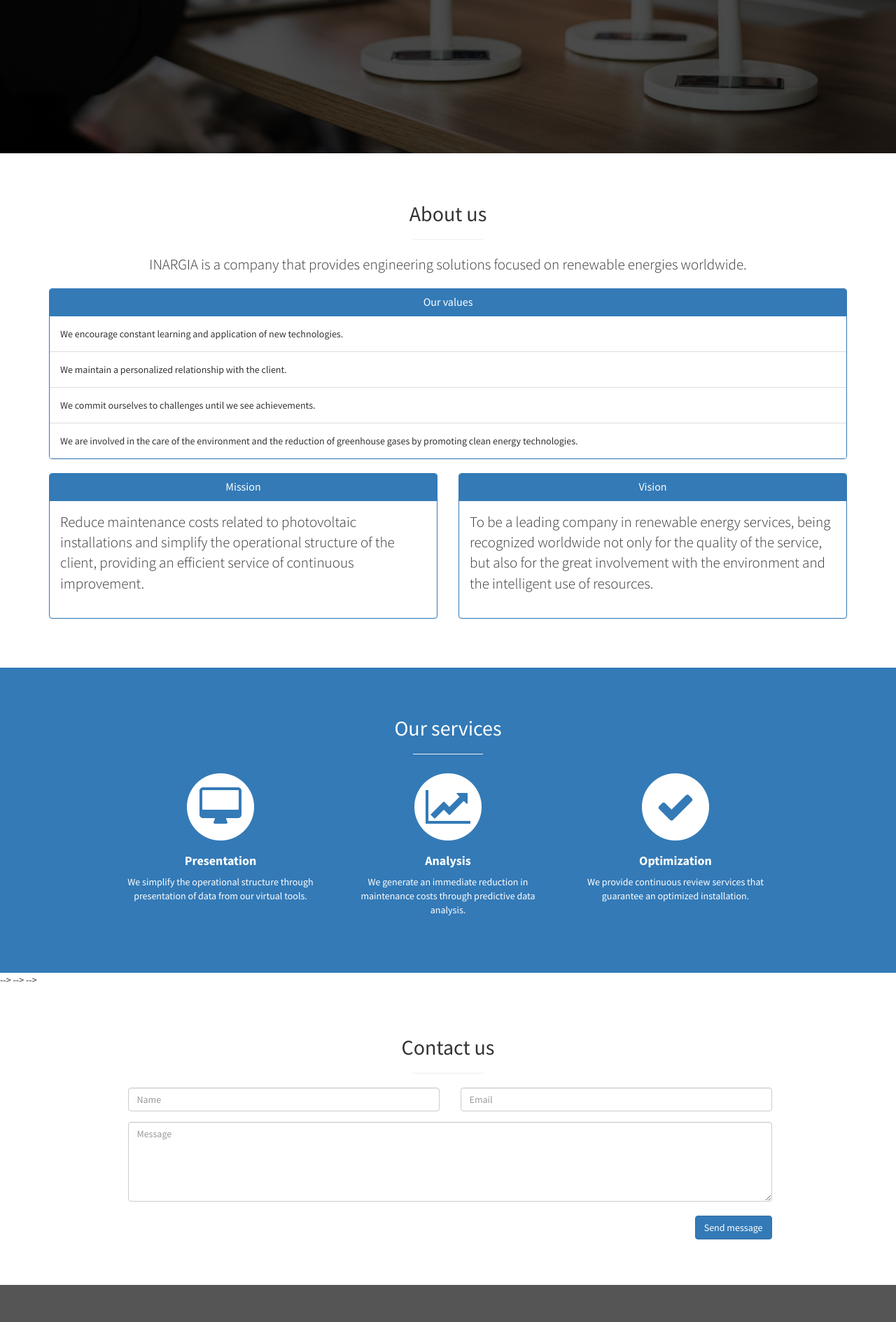
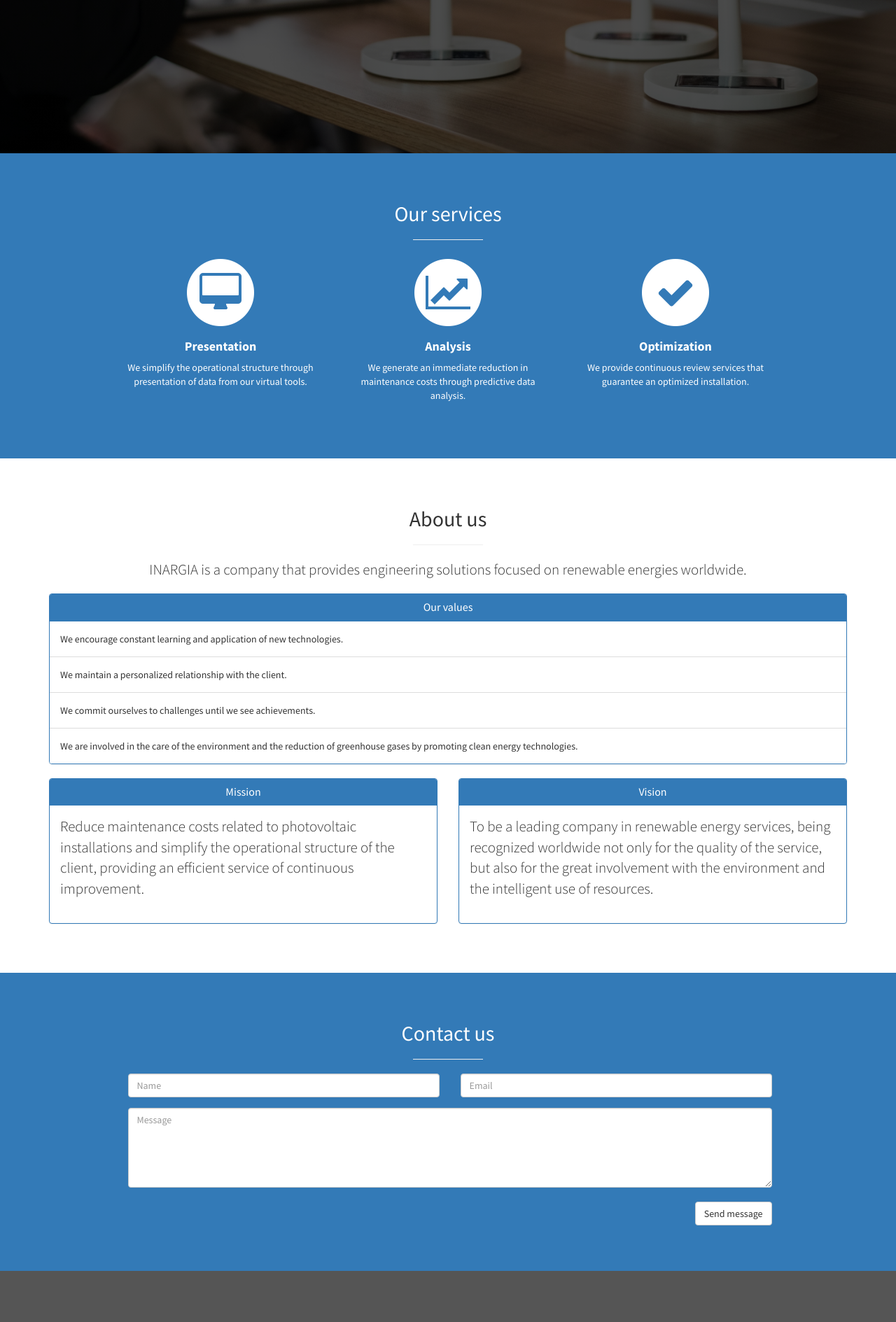
Before and after one commit to inargiaco/inargiaco.github.io, a Jekyll site: the page built from en/index.md, in a window 1280 px wide. Shown: the part 681-2570 px from the top of the page at 70% size. Built offline with Jekyll 4.4.1, drawn with Linux system fonts in a browser that asks for light colours.

Commit message:
Place services above About us

```diff
--- a/_includes/contact_us.html
+++ b/_includes/contact_us.html
@@ -1,4 +1,4 @@
-<section id="contact" class="portfolio">
+<section id="contact" class="portfolio bg-primary">
   <div class="container">
     <div class="row">
       <div class="col-lg-10 col-lg-offset-1 text-center">
@@ -19,7 +19,7 @@
                 <textarea class="form-control" id="comments" name="message" placeholder="{{ site.data.translations.contact.message[page.lang] }}" rows="5"></textarea><br>
                 <div class="row">
                   <div class="col-sm-12 form-group">
-                    <button class="btn btn-primary pull-right" type="submit">{{ site.data.translations.contact.send[page.lang] }}</button>
+                    <button class="btn btn-default pull-right" type="submit">{{ site.data.translations.contact.send[page.lang] }}</button>
                   </div>
                 </div>
               </div>
--- a/_includes/navigation.html
+++ b/_includes/navigation.html
@@ -16,10 +16,10 @@
       <a href="#top"  onclick = $("#menu-close").click(); >{{ site.data.translations.navigation.title[page.lang] }}</a>
     </li>
     <li>
-      <a href="#about" onclick = $("#menu-close").click(); >{{ site.data.translations.navigation.about-us[page.lang] }}</a>
+      <a href="#services" onclick = $("#menu-close").click(); >{{ site.data.translations.navigation.services[page.lang] }}</a>
     </li>
     <li>
-      <a href="#services" onclick = $("#menu-close").click(); >{{ site.data.translations.navigation.services[page.lang] }}</a>
+      <a href="#about" onclick = $("#menu-close").click(); >{{ site.data.translations.navigation.about-us[page.lang] }}</a>
     </li>
     <!--<li>-->
       <!--<a href="#casos-de-uso" onclick = $("#menu-close").click(); >{{ site.data.translations.navigation.use-cases[page.lang] }}</a>-->
--- a/_layouts/front.html
+++ b/_layouts/front.html
@@ -7,11 +7,8 @@
 
   {% include navigation.html %}
   {% include header.html %}
+  {% include services.html %}
   {% include about.html %}
-  {% include services.html %}
-  <!--{% include casos_de_uso.html %}-->
-  <!--{% include casos_de_uso_particular.html %}-->
-  <!--{% include casos_de_uso_industrial.html %}-->
   {% include contact_us.html %}
   {% include footer.html %}
   {% include scripts.html %}
--- a/public/css/stylish-portfolio.css
+++ b/public/css/stylish-portfolio.css
@@ -184,11 +184,11 @@
            rgba(0, 0, 0, 0.7)
          ),
          /* bottom, image */
-         url(/public/img/bg.jpg) no-repeat center center scroll;
+         url(/public/img/bg.jpg) no-repeat center fixed;
     -webkit-background-size: cover;
     -moz-background-size: cover;
+    -o-background-size: cover;
     background-size: cover;
-    -o-background-size: cover;
 }
 
 /* About */
```
